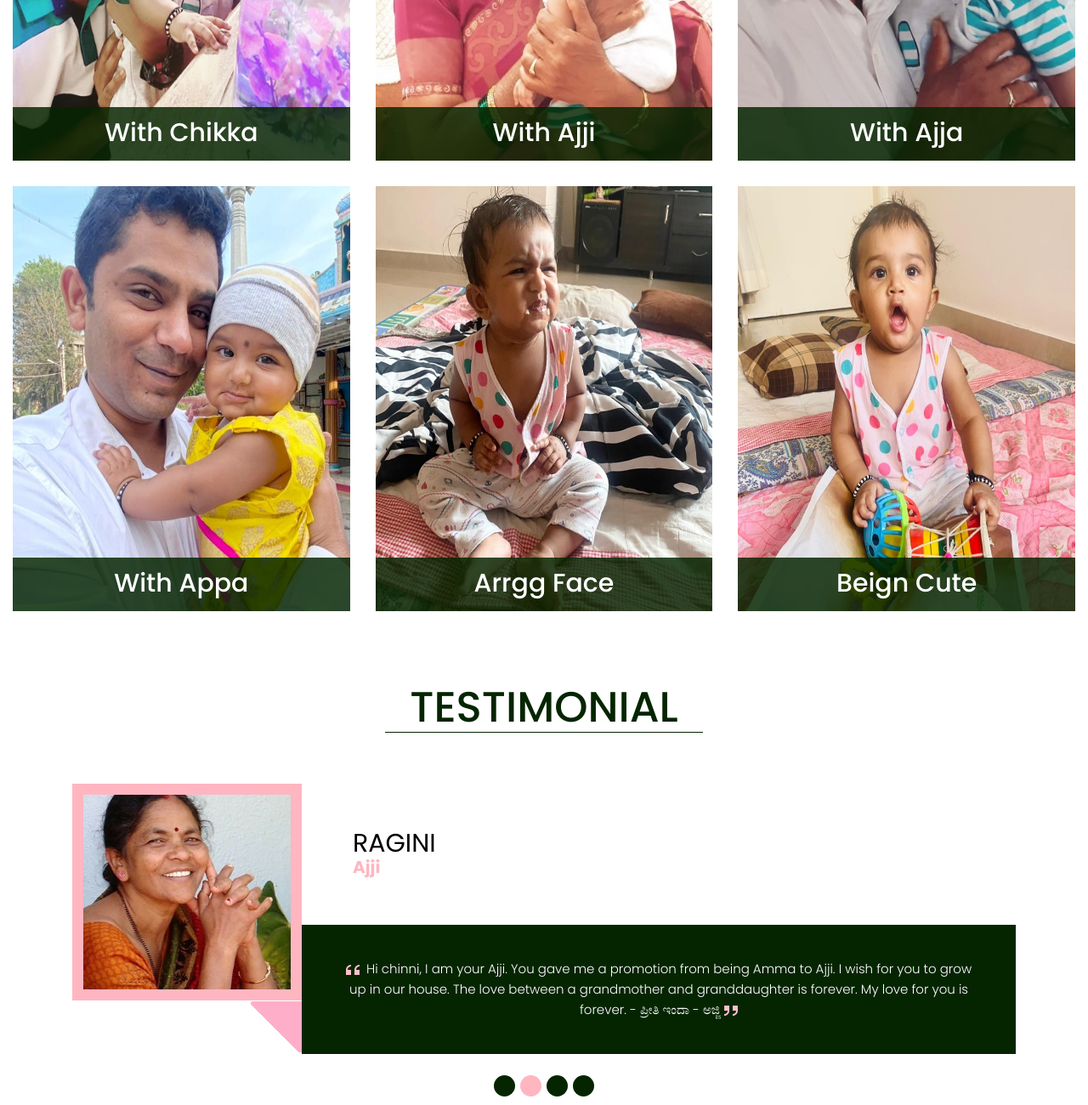
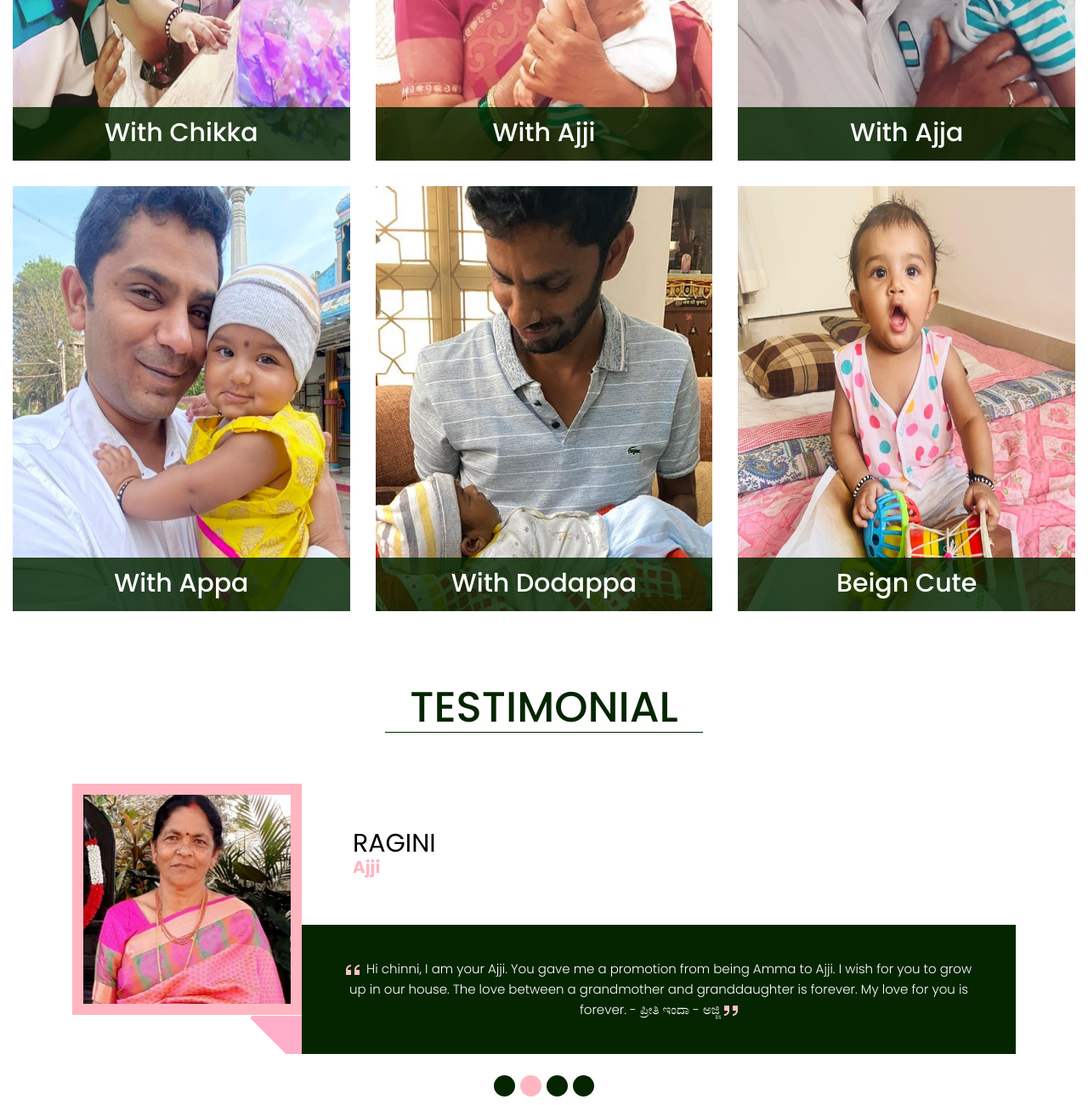
Before and after one commit to aksharadeep/yaadvi, a plain HTML site: page index.html in a window 1280 px wide. Shown: the part 3246-4546 px from the top of the page at 85% size. Drawn offline with nearby package versions, Linux system fonts and the light colour scheme; some packages are replaced by stand-ins of ours.

Commit message:
Changes Images

```diff
--- a/index.html
+++ b/index.html
@@ -297,8 +297,8 @@
                         </div>
                         <div class="col-xl-4 col-lg-4 col-md-4 col-sm-12">
                             <div class="product_box">
-                                <figure><img src="images/argg.jpeg" alt="#" />
-                                    <h3>Arrgg Face</h3>
+                                <figure><img src="images/dodappa.jpg" alt="#" />
+                                    <h3>With Dodappa</h3>
                                 </figure>
                             </div>
                         </div>
@@ -347,7 +347,7 @@
                                 <div class="row">
                                     <div class="col-xl-3 col-lg-3 col-md-3 col-sm-3 pa_right">
                                         <div class="testomonial_img">
-                                            <i><img src="images/puttu.jpeg" alt="#"/></i>
+                                            <i><img src="images/puttu.jpg" alt="#"/></i>
                                         </div>
                                     </div>
                                     <div class="col-xl-9 col-lg-9 col-md-9 col-sm-9 pa_left">
@@ -375,7 +375,7 @@
                                 <div class="row">
                                     <div class="col-xl-3 col-lg-3 col-md-3 col-sm-3 pa_right">
                                         <div class="testomonial_img">
-                                            <i><img src="images/Amma.jpeg" alt="#"/></i>
+                                            <i><img src="images/Amma.jpg" alt="#"/></i>
                                         </div>
                                     </div>
                                     <div class="col-xl-9 col-lg-9 col-md-9 col-sm-9 pa_left">
@@ -404,7 +404,7 @@
                                 <div class="row">
                                     <div class="col-xl-3 col-lg-3 col-md-3 col-sm-3 pa_right">
                                         <div class="testomonial_img">
-                                            <i><img src="images/Appa.jpeg" alt="#"/></i>
+                                            <i><img src="images/Appa.jpg" alt="#"/></i>
                                         </div>
                                     </div>
                                     <div class="col-xl-9 col-lg-9 col-md-9 col-sm-9 pa_left">
```
Also changed, not shown: images/Amma.jpeg (deleted), images/Amma.jpg (added), images/Appa.jpeg (deleted), images/Appa.jpg (added), images/argg.jpeg (deleted), images/dodappa.jpg (added), images/puttu.jpeg (deleted), images/puttu.jpg (added).
